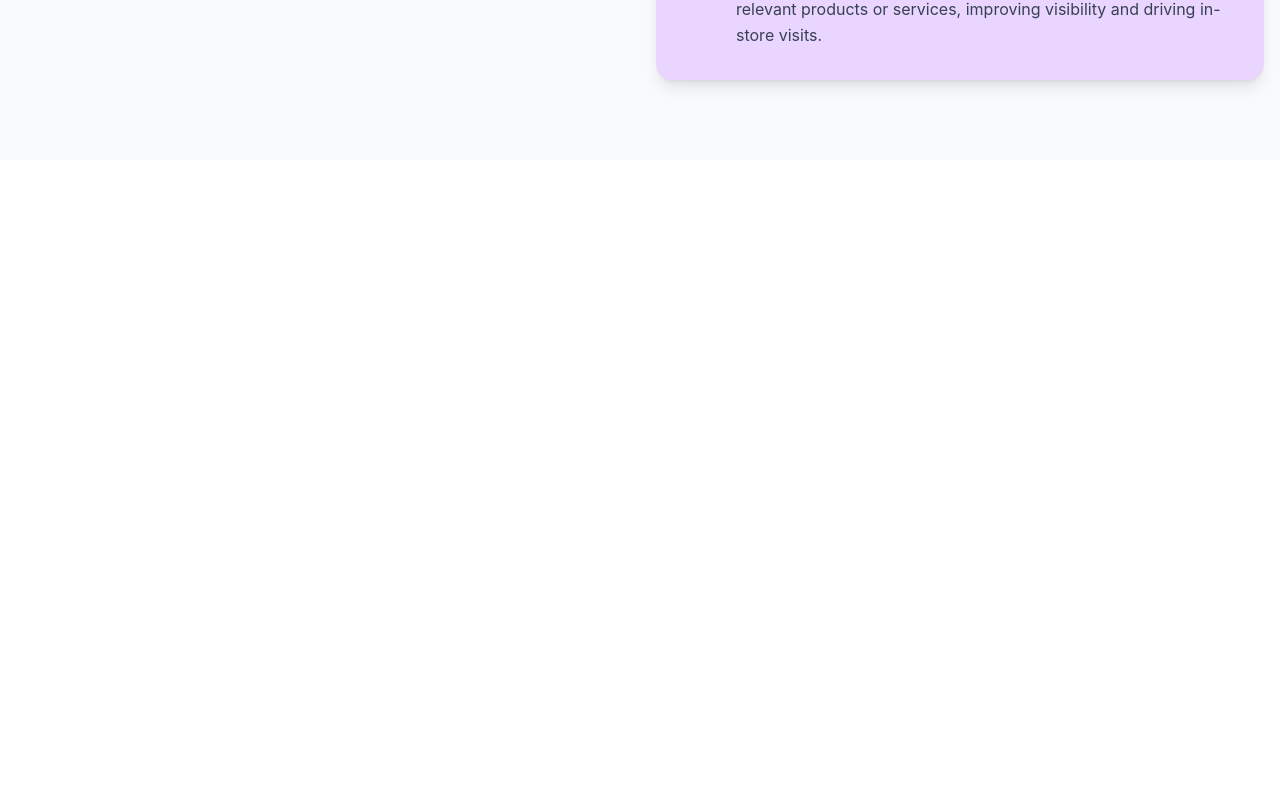
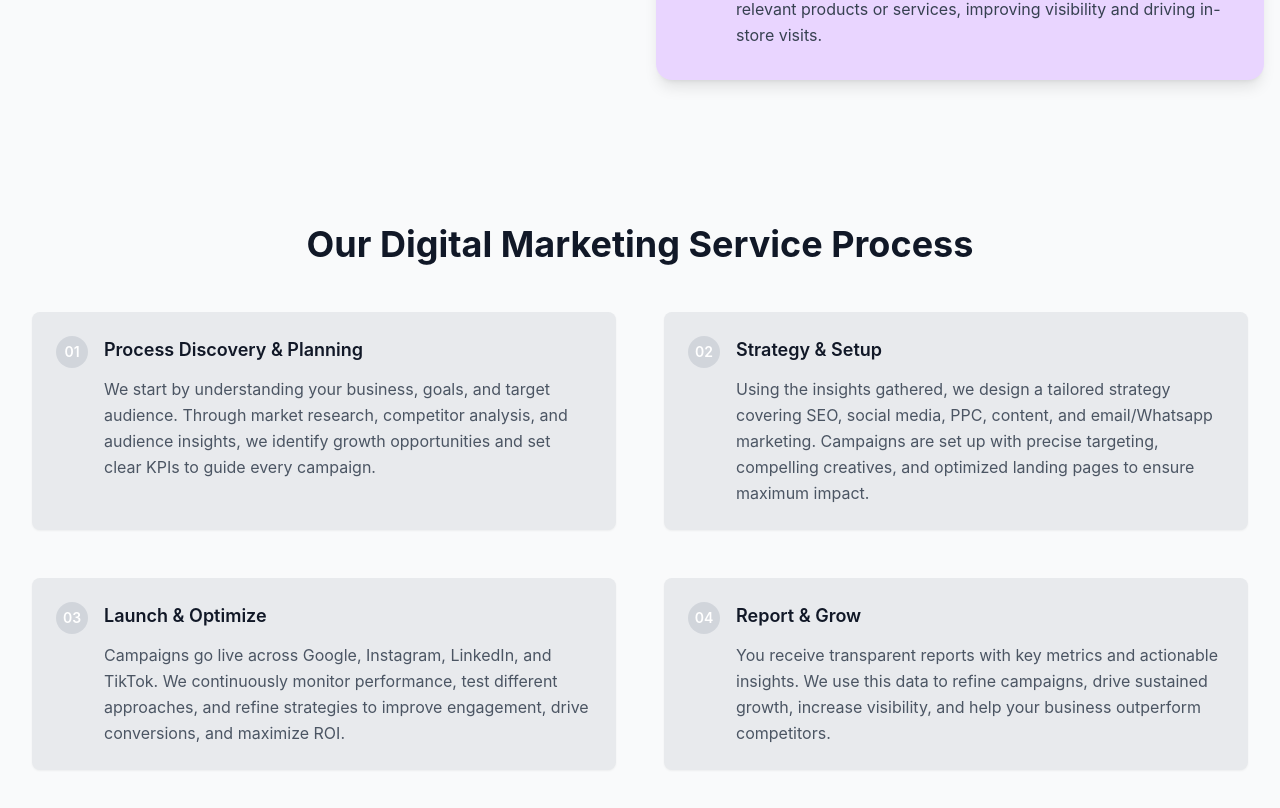
Before and after one commit to rastogi30/Mindor-tech, a Next.js app: page /services/digital-marketing in a window 1280 px wide. Shown: the part 2540-3348 px from the top of the page. Before the commit the page ends 2700 px from the top, so only its background shows below. Built offline with nearby package versions, Linux system fonts and the light colour scheme.

Commit message:
digital marketing process added

```diff
--- a/src/components/blockcomponents/process.tsx
+++ b/src/components/blockcomponents/process.tsx
@@ -7,7 +7,7 @@ interface ProcessStep {
 }
 
 interface ProcessProps {
-  variant?: 'blockchain' | 'rpa';
+  variant?: 'blockchain' | 'rpa' | 'digital';
 }
 
 const BlockchainProcess: React.FC<ProcessProps> = ({ variant = 'blockchain' }) => {
@@ -57,8 +57,42 @@ const BlockchainProcess: React.FC<ProcessProps> = ({ variant = 'blockchain' }) =
     }
   ];
 
-  const processSteps = variant === 'rpa' ? rpaSteps : blockchainSteps;
-  const title = variant === 'rpa' ? 'Our RPA Implementation Process' : 'Our Blockchain Development Process';
+  const digitalSteps: ProcessStep[] = [
+    {
+      number: "01",
+      title: "Process Discovery & Planning",
+      description: "We start by understanding your business, goals, and target audience. Through market research, competitor analysis, and audience insights, we identify growth opportunities and set clear KPIs to guide every campaign."
+    },
+    {
+      number: "02",
+      title: "Strategy & Setup",
+      description: "Using the insights gathered, we design a tailored strategy covering SEO, social media, PPC, content, and email/Whatsapp marketing. Campaigns are set up with precise targeting, compelling creatives, and optimized landing pages to ensure maximum impact."
+    },
+    {
+      number: "03",
+      title: "Launch & Optimize",
+      description: "Campaigns go live across Google, Instagram, LinkedIn, and TikTok. We continuously monitor performance, test different approaches, and refine strategies to improve engagement, drive conversions, and maximize ROI."
+    },
+    {
+      number: "04",
+      title: "Report & Grow",
+      description: "You receive transparent reports with key metrics and actionable insights. We use this data to refine campaigns, drive sustained growth, increase visibility, and help your business outperform competitors."
+    }
+  ];
+
+  const processSteps =
+    variant === 'digital'
+      ? digitalSteps
+      : variant === 'rpa'
+      ? rpaSteps
+      : blockchainSteps;
+
+  const title =
+    variant === 'digital'
+      ? 'Our Digital Marketing Service Process'
+      : variant === 'rpa'
+      ? 'Our RPA Implementation Process'
+      : 'Our Blockchain Development Process';
 
   return (
     <section className="py-16 px-4 sm:px-6 lg:px-8 bg-gray-50">
--- a/src/services/digital.tsx
+++ b/src/services/digital.tsx
@@ -2,6 +2,7 @@ import React from 'react';
 import Navbar from '@/components/Navbar';
 import Landing from '@/components/webcomponents/landing';
 import Slider from '@/components/Slider';
+import Process from '@/components/blockcomponents/process';
 
 const Digital: React.FC = () => {
   return (
@@ -9,6 +10,7 @@ const Digital: React.FC = () => {
       <Navbar />
       <Landing variant='digital'/>
       <Slider variant='digital'/>
+      <Process variant='digital'/>
     </div>
   );
 };
```
